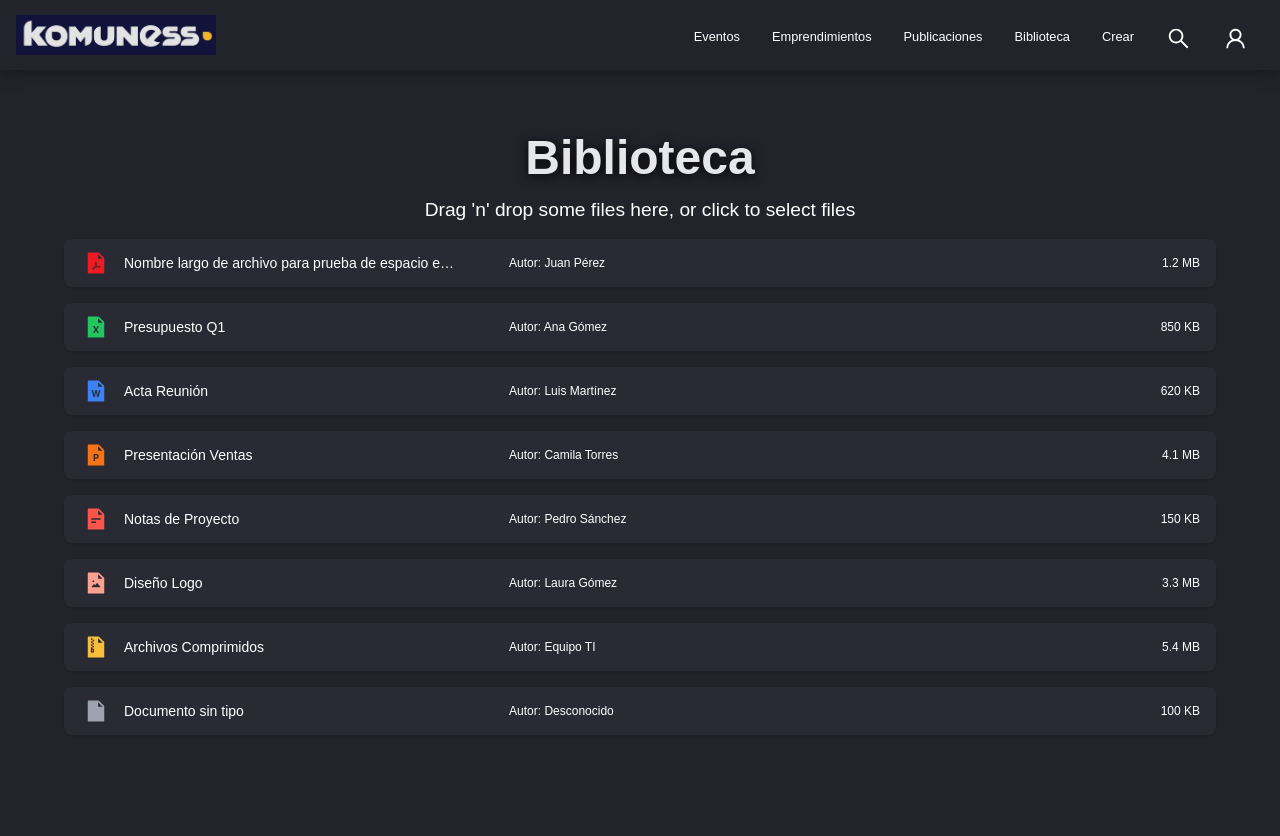
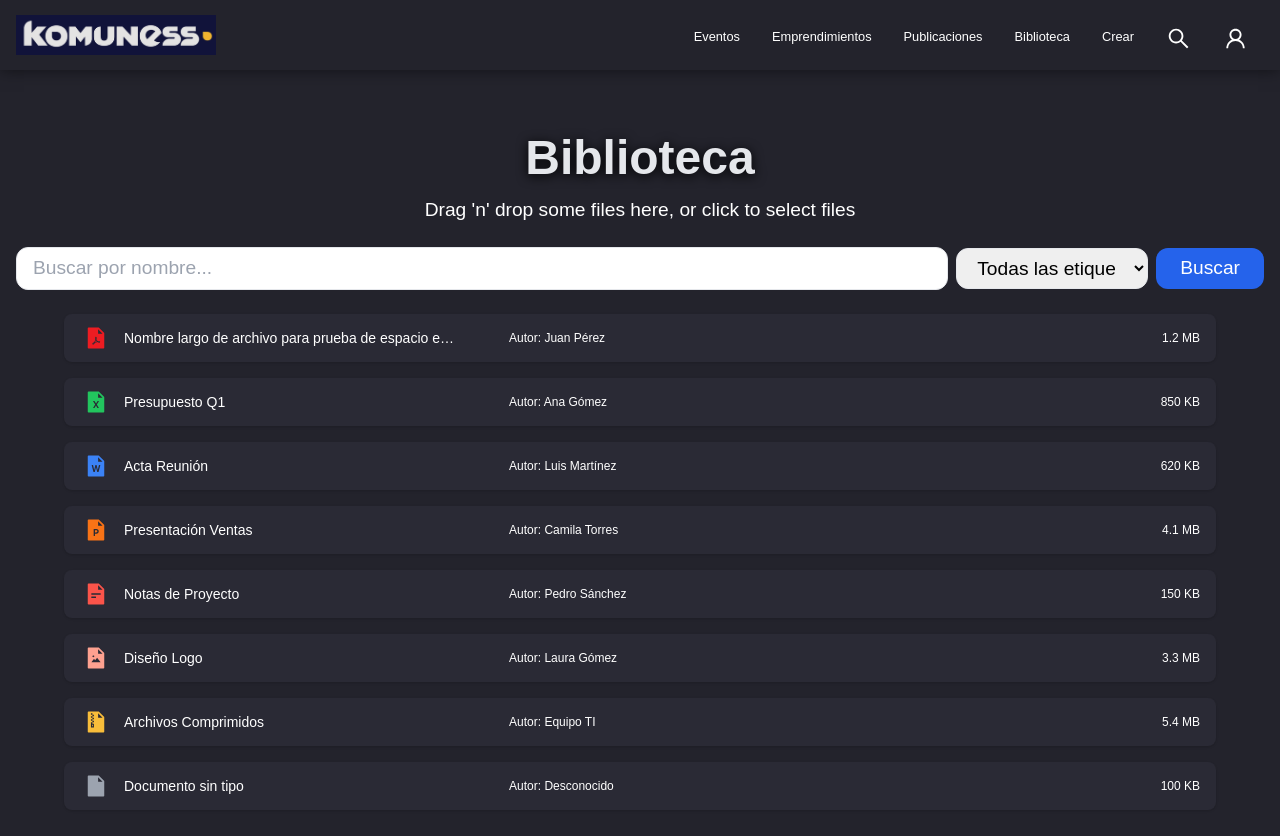
Before and after one commit to P4R4NOIC/Proyecto-Komuness, a React (Create React App) app in the folder FrontEnd/: page /biblioteca in a window 1280 px wide. Shown: the top 836 px of the page. Built offline with nearby package versions, Linux system fonts and the light colour scheme.

Commit message:
busqueda y filtro

```diff
--- a/FrontEnd/src/components/biblioteca.js
+++ b/FrontEnd/src/components/biblioteca.js
@@ -75,7 +75,14 @@ export const Biblioteca = () => {
         params.preventDefault();
         if ( typeof acceptedFiles[0] === 'undefined' ) return;
         console.log(acceptedFiles)
+        // multipart form data
+      }
 
+      const [nombre, setNombre] = useState('');
+      const [etiqueta, setEtiqueta] = useState('');
+      const handleSearch = (e) => {
+        e.preventDefault();
+        console.log("Buscando: ", {nombre, etiqueta})
       }
 
   return (
@@ -101,6 +108,43 @@ export const Biblioteca = () => {
         <ul>{files}</ul>
       </div>
     )}
+
+    <div className="w-full px-4 py-2 text-black">
+      <form className="flex flex-col md:flex-row gap-2 md:items-center w-full">
+
+        {/* <!-- Input de búsqueda --> */}
+        <input
+          type="text"
+          placeholder="Buscar por nombre..."
+          className="w-full md:w-auto flex-1 px-4 py-2 border rounded-xl focus:outline-none focus:ring-2 focus:ring-blue-500"
+          value={nombre}
+          onChange={(e) => setNombre(e.target.value)}
+        />
+
+        {/* <!-- Select de etiquetas --> */}
+        <select
+          value={etiqueta}
+          onChange={(e) => setEtiqueta(e.target.value)}
+          className="w-full md:w-48 px-4 py-2 border rounded-xl focus:outline-none focus:ring-2 focus:ring-blue-500"
+        >
+          <option value="">Todas las etiquetas</option>
+          <option value="educación">Educación</option>
+          <option value="salud">Salud</option>
+          <option value="cultura">Cultura</option>
+          {/* <!-- Agrega más opciones según tus etiquetas --> */}
+        </select>
+
+        {/* <!-- Botón de búsqueda --> */}
+        <button
+          className="w-full md:w-auto px-6 py-2 bg-blue-600 text-white rounded-xl hover:bg-blue-700 transition-colors"
+          onClick={handleSearch}
+        >
+          Buscar
+        </button>
+
+      </form>
+    </div>
+
 
     {documentos.map((doc, index) => (
         <DocumentCard
```
